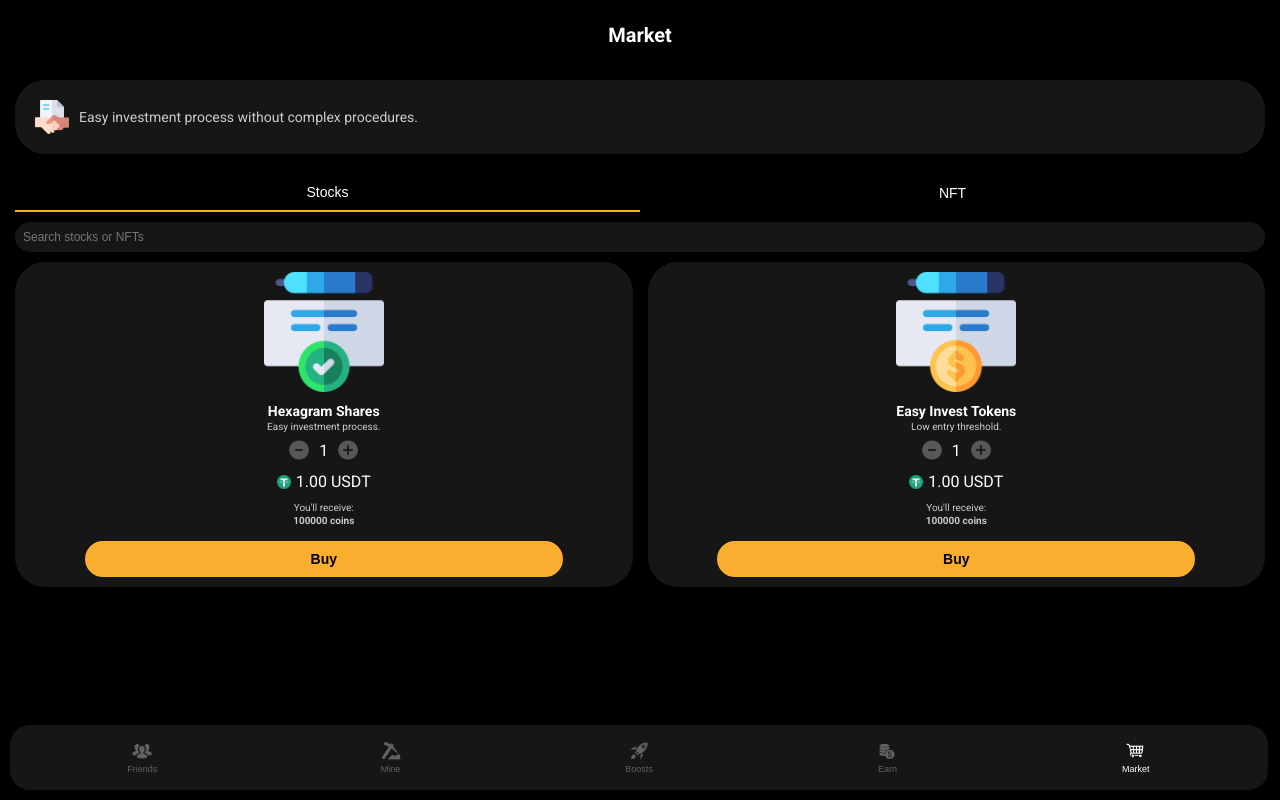
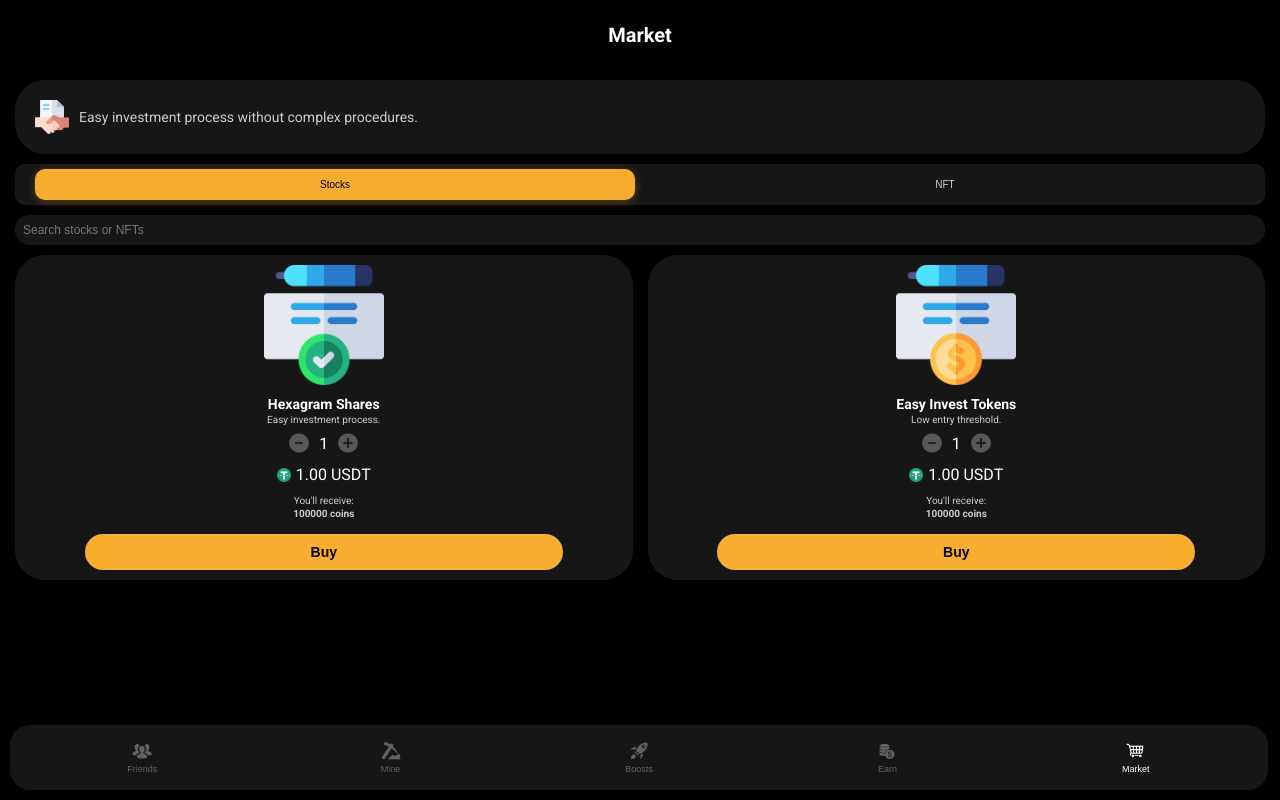
Before and after one commit to vladholomah/my-clicker, a React (Create React App) app: page / in a window 1280 px wide. Both pictures are taken after a click on the button "Market". Built offline with nearby package versions, Linux system fonts and the light colour scheme.

Commit message:
Update ExchangeDisplay and styles25

```diff
--- a/src/components/Card.css
+++ b/src/components/Card.css
@@ -68,7 +68,10 @@
 .tab-selector {
   display: flex;
   justify-content: center;
-  padding: 10px 15px;
+  padding: 5px 15px;
+  background-color: #161616;
+  border-radius: 10px;
+  margin: 0 15px 10px;
 }
 
 .tab-selector button {
@@ -76,15 +79,23 @@
   padding: 10px 20px;
   border: none;
   background-color: transparent;
-  color: #ffffff;
-  font-size: 14px;
+  color: #cccccc;
+  font-size: 10px;
   cursor: pointer;
-  transition: color 0.3s ease, border-color 0.3s ease;
+  transition: all 0.3s ease;
+  border-radius: 10px;
+  margin: 0 5px;
 }
 
 .tab-selector button.active {
+  color: #000000;
+  background-color: #f7ad2f;
+  box-shadow: 0 2px 10px rgba(247, 173, 47, 0.3);
+}
+
+.tab-selector button:hover:not(.active) {
+  background-color: rgba(247, 173, 47, 0.1);
   color: #ffffff;
-  border-bottom: 2px solid #f7ad2f;
 }
 
 .search-bar {
```
